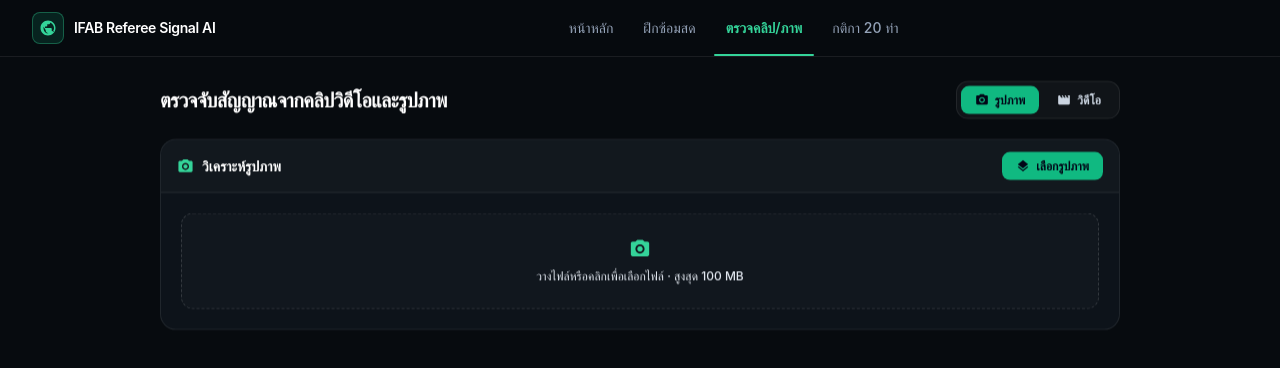
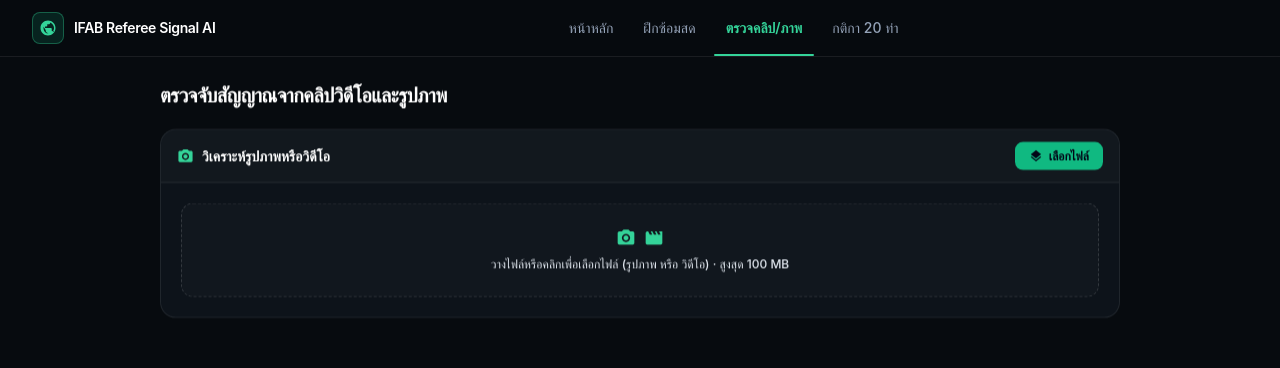
Before and after one commit to Vantage-Consortium-Co-Ltd/FootBall-Referee-Signal, a Next.js app in the folder Front_End/: page /upload in a window 1280 px wide. Shown: the top 368 px of the page. Built offline with nearby package versions, Linux system fonts and the light colour scheme.

Commit message:
feat(frontend): auto-detect uploaded file type between image and video without manual toggle

```diff
--- a/Front_End/src/UI_Components/Drill_Practice/Media_Upload_Analyzer.tsx
+++ b/Front_End/src/UI_Components/Drill_Practice/Media_Upload_Analyzer.tsx
@@ -20,15 +20,14 @@ import { Google_Icon } from "../Common/Google_Icon";
 import { triggerCausalFeedback } from "../../Core_Lib/Apple_Spring_Engine";
 
 export interface MediaUploadAnalyzerProps {
-  mode: "image" | "video";
+  mode?: "auto" | "image" | "video";
 }
 
-export const Media_Upload_Analyzer: React.FC<MediaUploadAnalyzerProps> = ({
-  mode,
-}) => {
+export const Media_Upload_Analyzer: React.FC<MediaUploadAnalyzerProps> = () => {
   const fileInputRef = useRef<HTMLInputElement | null>(null);
   const videoPreviewRef = useRef<HTMLVideoElement | null>(null);
 
+  const [activeType, setActiveType] = useState<"image" | "video" | null>(null);
   const [isDragging, setIsDragging] = useState<boolean>(false);
   const [isLoading, setIsLoading] = useState<boolean>(false);
   const [errorMsg, setErrorMsg] = useState<string | null>(null);
@@ -77,12 +76,39 @@ export const Media_Upload_Analyzer: React.FC<MediaUploadAnalyzerProps> = ({
       return;
     }
 
+    const isVideo =
+      file.type.startsWith("video/") ||
+      /\.(mp4|mov|avi|webm|mkv|m4v)$/i.test(file.name);
+    const isImage =
+      file.type.startsWith("image/") ||
+      /\.(jpe?g|png|webp|bmp|gif)$/i.test(file.name);
+
+    if (!isVideo && !isImage) {
+      setErrorMsg("รองรับเฉพาะไฟล์รูปภาพ (JPG, PNG, WebP) หรือวิดีโอ (MP4, MOV, WebM)");
+      triggerCausalFeedback("warning");
+      return;
+    }
+
     setFileName(file.name);
     setIsLoading(true);
     triggerCausalFeedback("tap");
 
     try {
-      if (mode === "image") {
+      if (isVideo) {
+        setActiveType("video");
+        const nextVideoUrl = URL.createObjectURL(file);
+        setVideoPreviewUrl((prev) => {
+          if (prev) URL.revokeObjectURL(prev);
+          return nextVideoUrl;
+        });
+        setActiveFrameIdx(null);
+        setTimelineFilter("detected");
+
+        const res = await predictVideoFile(file);
+        setVideoResult(res);
+        triggerCausalFeedback("success");
+      } else {
+        setActiveType("image");
         const nextOriginalUrl = URL.createObjectURL(file);
         setOriginalImageUrl((prev) => {
           if (prev) URL.revokeObjectURL(prev);
@@ -98,18 +124,6 @@ export const Media_Upload_Analyzer: React.FC<MediaUploadAnalyzerProps> = ({
           if (prev) URL.revokeObjectURL(prev);
           return res.annotatedImageUrl;
         });
-        triggerCausalFeedback("success");
-      } else {
-        const nextVideoUrl = URL.createObjectURL(file);
-        setVideoPreviewUrl((prev) => {
-          if (prev) URL.revokeObjectURL(prev);
-          return nextVideoUrl;
-        });
-        setActiveFrameIdx(null);
-        setTimelineFilter("detected");
-
-        const res = await predictVideoFile(file);
-        setVideoResult(res);
         triggerCausalFeedback("success");
       }
     } catch (err: unknown) {
@@ -209,19 +223,23 @@ export const Media_Upload_Analyzer: React.FC<MediaUploadAnalyzerProps> = ({
 
   return (
     <section
-      aria-label={mode === "image" ? "วิเคราะห์รูปภาพ" : "วิเคราะห์วิดีโอ"}
+      aria-label="วิเคราะห์ไฟล์สื่อ"
       className="rounded-2xl bg-[#0D131A] border border-white/[0.08] overflow-hidden flex flex-col"
     >
       {/* Compact Header */}
       <div className="px-4 py-3 bg-white/[0.02] border-b border-white/[0.08] flex items-center justify-between gap-3">
         <div className="flex items-center gap-2">
           <Google_Icon
-            name={mode === "image" ? "photo_camera" : "movie"}
+            name={activeType === "video" ? "movie" : "photo_camera"}
             size={17}
             className="text-emerald-400 shrink-0"
           />
           <h2 className="text-sm font-semibold text-white">
-            {mode === "image" ? "วิเคราะห์รูปภาพ" : "วิเคราะห์วิดีโอ"}
+            {activeType === "video"
+              ? "ผลวิเคราะห์วิดีโอ"
+              : activeType === "image"
+              ? "ผลวิเคราะห์รูปภาพ"
+              : "วิเคราะห์รูปภาพหรือวิดีโอ"}
           </h2>
         </div>
 
@@ -233,28 +251,24 @@ export const Media_Upload_Analyzer: React.FC<MediaUploadAnalyzerProps> = ({
           className="px-3.5 py-1.5 rounded-lg bg-emerald-500 hover:bg-emerald-400 text-slate-950 text-xs font-bold flex items-center gap-1.5 apple-pressable disabled:opacity-50 focus-visible:outline-none focus-visible:ring-2 focus-visible:ring-emerald-400"
         >
           <Google_Icon name="layers" size={14} />
-          <span>{mode === "image" ? "เลือกรูปภาพ" : "เลือกวิดีโอ"}</span>
+          <span>เลือกไฟล์</span>
         </button>
 
         <input
           ref={fileInputRef}
           type="file"
-          accept={
-            mode === "image"
-              ? "image/jpeg,image/png,image/webp,image/*"
-              : "video/mp4,video/quicktime,video/webm,video/*"
-          }
+          accept="image/*,video/*,image/jpeg,image/png,image/webp,video/mp4,video/quicktime,video/webm"
           onChange={handleFileChange}
           className="hidden"
         />
       </div>
 
       <div className="p-4 md:p-5 space-y-4">
-        {/* Single-Line Minimal Dropzone */}
+        {/* Universal Drag & Drop Dropzone */}
         <div
           role="button"
           tabIndex={0}
-          aria-label="เลือกหรือวางไฟล์"
+          aria-label="เลือกหรือวางไฟล์ภาพหรือวิดีโอ"
           onDragOver={(e) => {
             e.preventDefault();
             setIsDragging(true);
@@ -275,17 +289,16 @@ export const Media_Upload_Analyzer: React.FC<MediaUploadAnalyzerProps> = ({
           }`}
         >
           <div className="flex flex-col items-center gap-2">
-            <Google_Icon
-              name={mode === "image" ? "photo_camera" : "movie"}
-              size={22}
-              className="text-emerald-400"
-            />
+            <div className="flex items-center gap-2 text-emerald-400">
+              <Google_Icon name="photo_camera" size={20} />
+              <Google_Icon name="movie" size={20} />
+            </div>
             <span className="text-xs font-medium text-slate-200">
               {isLoading
                 ? "กำลังวิเคราะห์..."
                 : fileName
                 ? fileName
-                : `วางไฟล์หรือคลิกเพื่อเลือกไฟล์ · สูงสุด ${MODEL_SPEC_INFO.maxUploadMb} MB`}
+                : `วางไฟล์หรือคลิกเพื่อเลือกไฟล์ (รูปภาพ หรือ วิดีโอ) · สูงสุด ${MODEL_SPEC_INFO.maxUploadMb} MB`}
             </span>
           </div>
         </div>
@@ -300,8 +313,8 @@ export const Media_Upload_Analyzer: React.FC<MediaUploadAnalyzerProps> = ({
           </div>
         )}
 
-        {/* PHOTO RESULTS */}
-        {mode === "image" && (originalImageUrl || annotatedImageUrl) && (
+        {/* PHOTO RESULTS (Auto-rendered when uploaded file is image) */}
+        {activeType === "image" && (originalImageUrl || annotatedImageUrl) && (
           <div className="space-y-4">
             <div className="grid grid-cols-1 md:grid-cols-2 gap-3.5">
               <div className="bg-black/40 border border-white/[0.08] rounded-xl p-3 space-y-2">
@@ -404,8 +417,8 @@ export const Media_Upload_Analyzer: React.FC<MediaUploadAnalyzerProps> = ({
           </div>
         )}
 
-        {/* VIDEO RESULTS */}
-        {mode === "video" && videoPreviewUrl && (
+        {/* VIDEO RESULTS (Auto-rendered when uploaded file is video) */}
+        {activeType === "video" && videoPreviewUrl && (
           <div className="space-y-4">
             <div className="bg-black rounded-xl border border-white/[0.08] overflow-hidden">
               <video
--- a/Front_End/src/app/upload/page.tsx
+++ b/Front_End/src/app/upload/page.tsx
@@ -1,61 +1,19 @@
 "use client";
 
-import React, { useState } from "react";
+import React from "react";
 import { Media_Upload_Analyzer } from "../../UI_Components/Drill_Practice";
-import { Google_Icon } from "../../UI_Components/Common/Google_Icon";
-import { triggerCausalFeedback } from "../../Core_Lib/Apple_Spring_Engine";
 
 export default function UploadPage() {
-  const [subMode, setSubMode] = useState<"image" | "video">("image");
-
   return (
     <main className="min-h-[calc(100vh-3.5rem)] bg-[#070B0F] text-slate-100">
       <div className="max-w-5xl mx-auto px-4 md:px-8 py-6 space-y-5">
-        <div className="flex flex-col sm:flex-row sm:items-center justify-between gap-3">
+        <div className="flex items-center justify-between gap-3">
           <h1 className="text-lg md:text-xl font-bold tracking-tight text-white">
             ตรวจจับสัญญาณจากคลิปวิดีโอและรูปภาพ
           </h1>
-
-          <div
-            role="tablist"
-            aria-label="ประเภทไฟล์"
-            className="inline-flex items-center gap-1 p-1 rounded-xl bg-white/[0.04] border border-white/[0.08]"
-          >
-            <button
-              type="button"
-              role="tab"
-              aria-selected={subMode === "image"}
-              onPointerDown={() => triggerCausalFeedback("snap")}
-              onClick={() => setSubMode("image")}
-              className={`px-3.5 py-1.5 rounded-lg text-xs font-semibold flex items-center gap-1.5 transition ${
-                subMode === "image"
-                  ? "bg-emerald-500 text-slate-950 font-bold"
-                  : "text-slate-300 hover:text-white"
-              }`}
-            >
-              <Google_Icon name="photo_camera" size={14} />
-              <span>รูปภาพ</span>
-            </button>
-
-            <button
-              type="button"
-              role="tab"
-              aria-selected={subMode === "video"}
-              onPointerDown={() => triggerCausalFeedback("snap")}
-              onClick={() => setSubMode("video")}
-              className={`px-3.5 py-1.5 rounded-lg text-xs font-semibold flex items-center gap-1.5 transition ${
-                subMode === "video"
-                  ? "bg-emerald-500 text-slate-950 font-bold"
-                  : "text-slate-300 hover:text-white"
-              }`}
-            >
-              <Google_Icon name="movie" size={14} />
-              <span>วิดีโอ</span>
-            </button>
-          </div>
         </div>
 
-        <Media_Upload_Analyzer mode={subMode} />
+        <Media_Upload_Analyzer />
       </div>
     </main>
   );
```
